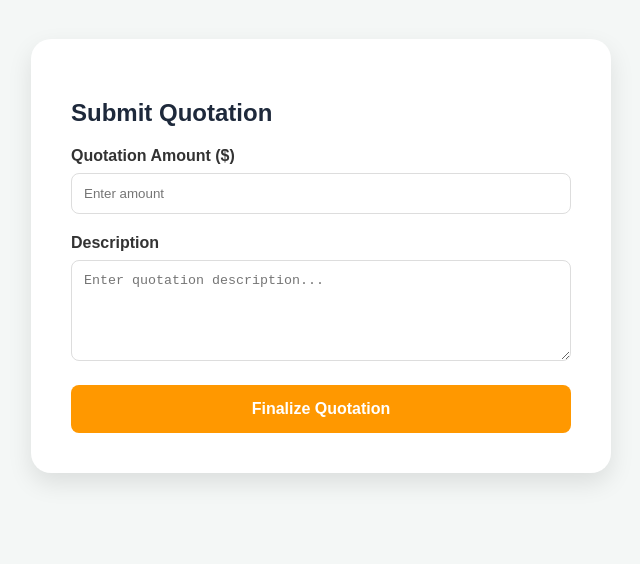
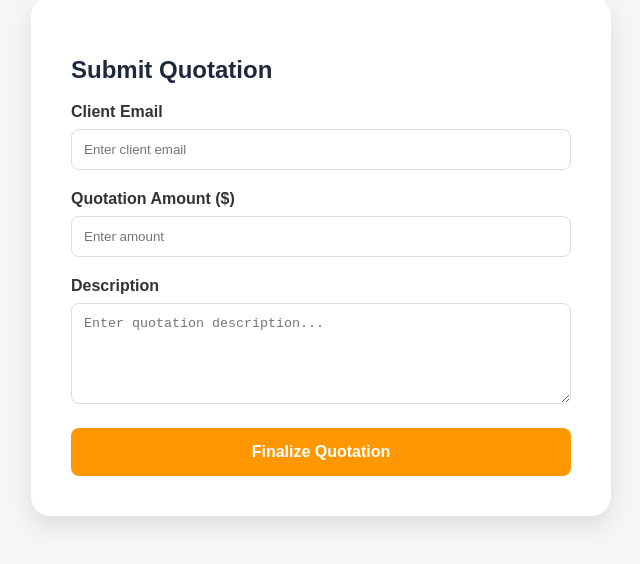
Before and after one commit to FathomMarineConsultantsProject/Inspectionaudit-frontend-dashboard, a React (Vite) app in the folder inspection-dashboard/: page /submit-quotation in a window 1280 px wide. Shown: the part 164-728 px from the top of the page, without its empty margins (319-959 px from the left). Built offline with nearby package versions, Linux system fonts and the light colour scheme.

Commit message:
sumbitjsxe fix 1

```diff
--- a/inspection-dashboard/src/pages/SubmitQuotation.jsx
+++ b/inspection-dashboard/src/pages/SubmitQuotation.jsx
@@ -5,12 +5,14 @@ import "../styles/submit-quotation.css";
 export default function SubmitQuotation() {
 
   const [quotationData, setQuotationData] = useState({
+    clientEmail: "",
     amount: "",
     description: "",
   });
 
   const [loading, setLoading] = useState(false);
 
+  // Handle input change
   const handleChange = (e) => {
     const { name, value } = e.target;
 
@@ -20,6 +22,7 @@ export default function SubmitQuotation() {
     });
   };
 
+  // Submit form
   const handleSubmit = async (e) => {
     e.preventDefault();
     setLoading(true);
@@ -32,15 +35,15 @@ export default function SubmitQuotation() {
 
       alert("Quotation submitted successfully!");
 
-      // reset form
       setQuotationData({
+        clientEmail: "",
         amount: "",
         description: "",
       });
 
     } catch (error) {
-      console.error("Submit Quotation Error:", error);
-      alert("Failed to submit quotation");
+      console.error("Submit Error:", error);
+      alert("Failed to submit. Make sure the email is correct.");
     }
 
     setLoading(false);
@@ -53,6 +56,19 @@ export default function SubmitQuotation() {
         <h2>Submit Quotation</h2>
 
         <form onSubmit={handleSubmit}>
+
+          {/* Client Email */}
+          <div className="form-group">
+            <label>Client Email</label>
+            <input
+              type="email"
+              name="clientEmail"
+              placeholder="Enter client email"
+              value={quotationData.clientEmail}
+              onChange={handleChange}
+              required
+            />
+          </div>
 
           {/* Amount */}
           <div className="form-group">
```
